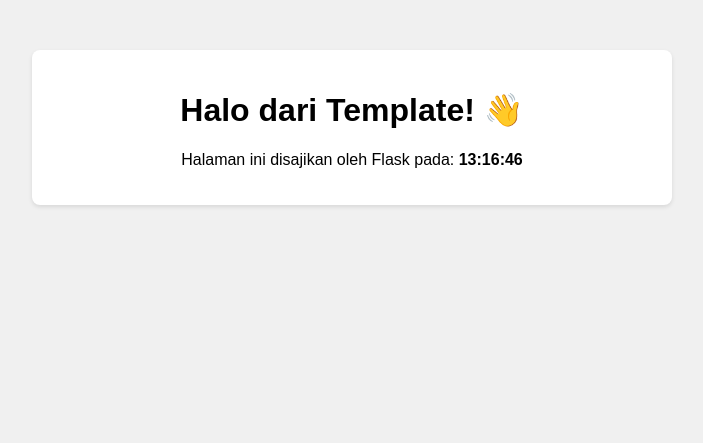
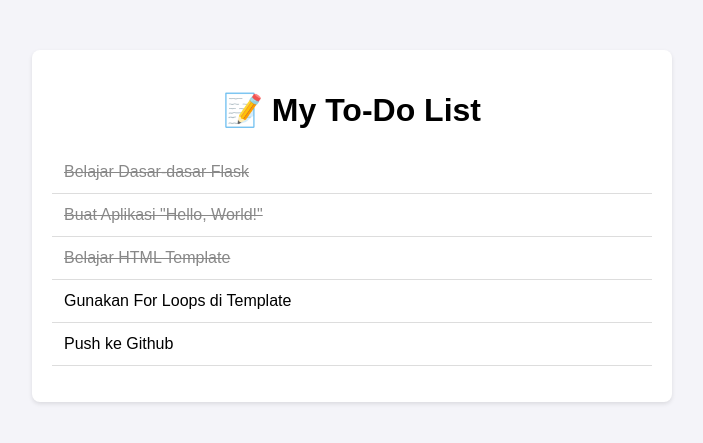
Before and after one commit to dipoengoro/python-docker-flask-app, a Flask app: page / in a window 1280 px wide. Shown: the top 443 px of the page, without its empty margins (288-991 px from the left). Run offline with Flask 3, Linux system fonts and the light colour scheme.

Commit message:
feat: Add to-do list with loop and conditional

```diff
--- a/app.py
+++ b/app.py
@@ -1,21 +1,22 @@
 # file: app.py
 from flask import Flask, render_template
-from datetime import datetime
 
 app = Flask(__name__)
 
 @app.route('/')
 def home():
-    """Menampilkan halaman utama menggunakan template HTML."""
+    # Data list of dictionaries untuk to-do list kita
+    todo_list = [
+        {'task': 'Belajar Dasar-dasar Flask', 'done': True},
+        {'task': 'Buat Aplikasi "Hello, World!"', 'done': True},
+        {'task': 'Belajar HTML Template', 'done': True},
+        {'task': 'Gunakan For Loops di Template', 'done': False},
+        {'task': 'Push ke Github', 'done': False}
+    ]
 
-    # Menyiapkan data yang akan dikirim ke template
-    waktu_sekarang = datetime.now().strftime("%H:%M:%S")
-
-    # Me-render file 'index.html' dan mengirimkan variabel ke dalamnya
     return render_template('index.html',
-                           page_title='My First Web App',
-                           main_greeting='Halo dari Template!',
-                           current_time=waktu_sekarang)
+                           page_title='My To-Do App',
+                           todos=todo_list)
 
 
 if __name__ == '__main__':
--- a/templates/index.html
+++ b/templates/index.html
@@ -4,15 +4,24 @@
     <meta charset="UTF-8">
     <title>{{ page_title }}</title>
     <style>
-        body { font-family: sans-serif; background-color: #f0f0f0; text-align: center; }
+        body { font-family: sans-serif; background-color: #f4f4f9; text-align: center; }
         .container { max-width: 600px; margin: 50px auto; padding: 20px; background-color: #fff; border-radius: 8px;
-            box-shadow: 0 2px 4px rgba(0,0,0,0.1); }
+        box-shadow: 0 2px 4px rgba(0, 0, 0, 0.1); }
+        ul { list-style: none; padding: 0; }
+        li { padding: 12px; border-bottom: 1px solid #ddd; text-align: left; }
+        li.done { text-decoration: line-through; color: #888; }
     </style>
 </head>
 <body>
     <div class="container">
-        <h1>{{ main_greeting }} 👋</h1>
-        <p>Halaman ini disajikan oleh Flask pada: <strong>{{ current_time }}</strong></p>
+        <h1>📝 My To-Do List</h1>
+        <ul>
+            {% for item in todos %}
+                <li class="{% if item.done %}done{% endif %}">
+                    {{ item.task }}
+                </li>
+            {% endfor %}
+        </ul>
     </div>
 </body>
 </html>
```
